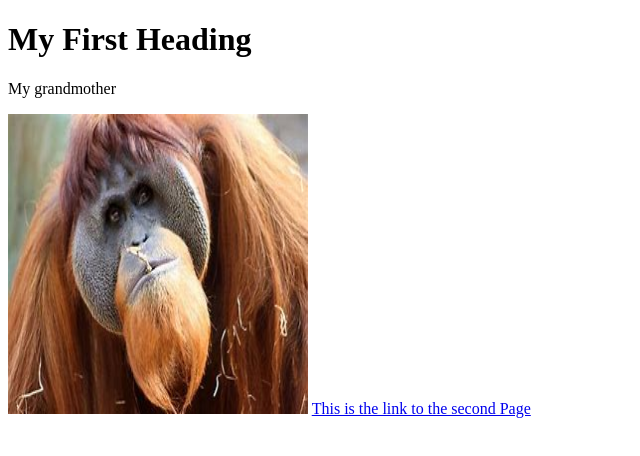
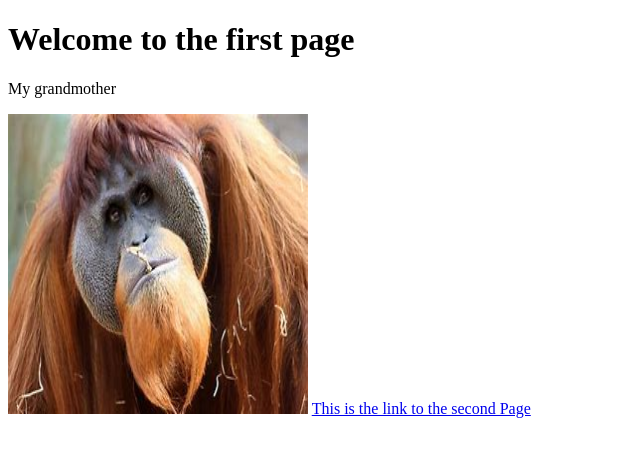
Before and after one commit to DerOttermeister/Otterhoehle, a plain HTML site: page index.html in a window 1280 px wide. Shown: the whole page, without its empty margins (0-640 px from the left). Drawn offline with Linux system fonts and the light colour scheme.

Commit message:
Update index.html

```diff
--- a/index.html
+++ b/index.html
@@ -6,7 +6,7 @@
 </head>
 <body>
 
-<h1>My First Heading</h1>
+<h1>Welcome to the first page</h1>
 <p>My grandmother</p>
   <a href="https://www.w3schools.com"><img src="Affe.jfif" alt="Affe.jfif" width="300" height="300"></a>
 
```
